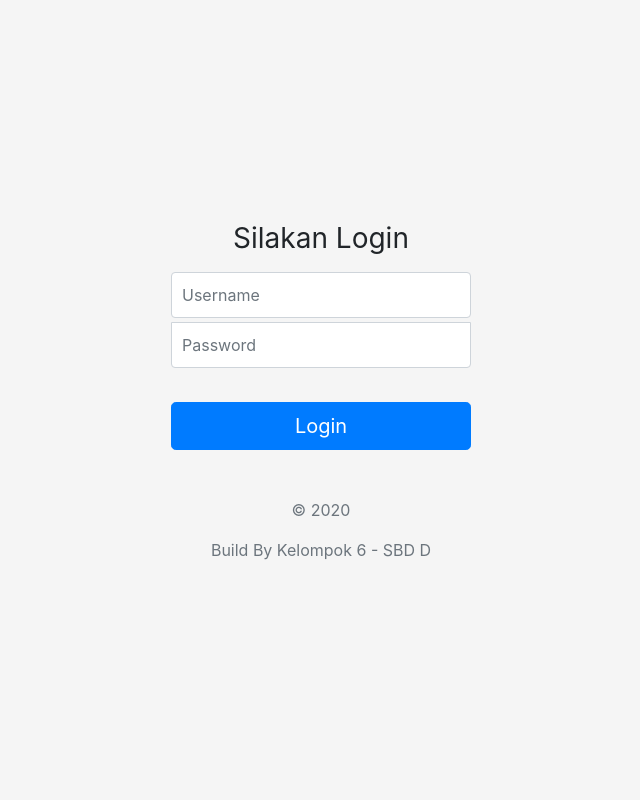
After one commit to antroytheiz/flask-sbd, a Flask app: page /login in a window 1280 px wide. The commit adds this page. Shown: the whole page, without its empty margins (319-959 px from the left). Run offline with Flask 2, Linux system fonts and the light colour scheme; some libraries are stand-ins or nearby versions.

Commit message:
update end for today

```diff
--- a/app/__init__.py
+++ b/app/__init__.py
@@ -1,6 +1,8 @@
 from flask import Flask
 # from flask_mysqldb import MySQL
 from flask_sqlalchemy import SQLAlchemy
+from flask_login import LoginManager
+
 app = Flask(__name__)
 app.secret_key = 'dawfvdfsge'
 app.config['SQLALCHEMY_DATABASE_URI'] = 'sqlite:///sbd_proyek.sqlite'
@@ -8,6 +10,9 @@ app.config['SQLALCHEMY_DATABASE_URI'] = 'sqlite:///sbd_proyek.sqlite'
 app.config['SQLALCHEMY_TRACK_MODIFICATIONS'] = False
 
 db = SQLAlchemy(app)
+login_manager = LoginManager(app)
+login_manager.login_view = 'login'
+
 # # Initialisation App
 # app.config['MYSQL_HOST'] = 'localhost'
 # app.config['MYSQL_USER'] = 'theis'
--- /dev/null
+++ b/app/forms.py
@@ -0,0 +1,9 @@
+from flask_wtf import FlaskForm
+from wtforms import StringField, PasswordField, SubmitField, BooleanField, TextAreaField
+from wtforms.validators import DataRequired
+from .models import User
+
+class LoginForm(FlaskForm):
+    username = StringField('username ')
+    password = PasswordField('password ')
+    submit = SubmitField('Login')
--- a/app/routes.py
+++ b/app/routes.py
@@ -1,19 +1,48 @@
 from app import app, db
-from flask import render_template, request, redirect, url_for
+from flask import render_template, request, redirect, url_for, flash
 from .models import (Pribadi, Polsek, Medcen, DataLapor,
-                    NomorLayanan, WebsiteResmi, ProsedurLapor)
+                    NomorLayanan, WebsiteResmi, ProsedurLapor, User)
+from flask_login import login_user, current_user, logout_user, login_required
+from .forms import LoginForm
 
-@app.route('/')
+
+
 @app.route('/dashboard')
+@login_required
 def home():
+    print(current_user.username)
     return render_template('index.html', title='Dashboard', menu='dashboard',
     data=Pribadi.query.all(), data2=Polsek.query.all())
 
+@app.route('/')
+@app.route('/login', methods=['GET','POST'])
+def login():
+    if current_user.is_authenticated:
+        return redirect(url_for('home'))
+    form = LoginForm()
+    if form.validate_on_submit():
+        user = User.query.filter_by(username=form.username.data).first()
+        password = User.query.filter_by(password=form.password.data).first()
+        if user and password:
+            login_user(user)
+            next_page = request.args.get('next')
+            return redirect(next_page) if next_page else redirect(url_for('home'))
+            return redirect(url_for('home'))
+    return render_template ('login.html', form=form, title='Login')
+
+
+@app.route('/logout')
+def logout():
+    logout_user()
+    return redirect(url_for('login'))
+
 @app.route('/pribadi/')
+@login_required
 def pribadi():
     return render_template('pribadi/pribadi.html', title='Pribadi', submenu='dataPribadi', link1='Data Pribadi' ,data=Pribadi.query.all())
 
 @app.route('/pribadi/tambah/', methods=['GET','POST'])
+@login_required
 def pribadiAdd():
     if request.method == 'POST':
         nrp = request.form['nrp']
@@ -31,6 +60,7 @@ def pribadiAdd():
         return render_template('pribadi/pribadiAdd.html', title='Tambah Pribadi', submenu='dataPribadi' ,link1='Data Pribadi', link2='Tambah Data Pribadi', link3='pribadi/')
 
 @app.route('/pribadi/<nrp>/ubah/', methods=['GET','POST'])
+@login_required
 def pribadiEdit(nrp):
     data = Pribadi.query.filter_by(nrp=nrp).first()
     if request.method == 'POST':
@@ -48,6 +78,7 @@ def pribadiEdit(nrp):
         return render_template('pribadi/pribadiAdd.html', title='Ubah Pribadi', submenu='dataPribadi' ,link1='Data Pribadi', link2='Ubah Data Pribadi', link3='pribadi/', data=data)
 
 @app.route('/pribadi/<nrp>/hapus/', methods=['GET','POST'])
+@login_required
 def pribadiDel(nrp):
     data = Pribadi.query.filter_by(nrp=nrp).first()
     db.session.delete(data)
@@ -57,13 +88,62 @@ def pribadiDel(nrp):
 # Akhir Pribadi
 
 
+# Awal DataLapor
+
+@app.route('/data_lapor/')
+@login_required
+def lapor():
+    return render_template('lapor/lapor.html', title='Data Lapor', submenu='data Lapor', link1='Data Lapor' ,data=DataLapor.query.all())
+
+@app.route('/data_lapor/tambah/', methods=['GET','POST'])
+@login_required
+def laporAdd():
+    if request.method == 'POST':
+        nama = request.form['nama']
+        kejadian = request.form['kejadian']
+        nomorHP = request.form['nophone']
+        lembaga = request.form['lembaga']
+        data = DataLapor(nama=nama, kejadian=kejadian, nomorHP=nomorHP, lembagaBerwenang=lembaga)
+        db.session.add(data)
+        db.session.commit()
+        return redirect(url_for('lapor'))
+    else:
+        return render_template('lapor/laporAdd.html', title='Data Lapor', submenu='data Lapor', link1='Data Lapor' ,data=DataLapor.query.all(), link2='Tambah Data Lapor', link3='lapor/')
+
+@app.route('/data_lapor/<id>/ubah/', methods=['GET','POST'])
+@login_required
+def laporEdit(id):
+    data = DataLapor.query.filter_by(id=id).first()
+    if request.method == 'POST':
+        nama = request.form['nama']
+        kejadian = request.form['kejadian']
+        nomorHP = request.form['nophone']
+        lembaga = request.form['lembaga']
+        db.session.add(data)
+        db.session.commit()
+        return redirect(url_for('polsek'))
+    else:
+        return render_template('polsek/polsekAdd.html', title='Ubah Polsek', submenu='dataPolsek' ,link1='Data Polsek', link2='Ubah Data Polsek', link3='polsek/', data=data)
+
+# @app.route('/data_lapor/<nomorHP>/hapus/', methods=['GET','POST'])
+# def laporDel(nama):
+#     data = Polsek.query.filter_by(kodePolsek=kodePolsek).first()
+#     db.session.delete(data)
+#     db.session.commit()
+#     return redirect(url_for('polsek'))
+
+# Akhir DataLapor
+
+
 # Awal Polsek
 
 @app.route('/polsek/')
+@login_required
 def polsek():
     return render_template('polsek/polsek.html', title='Polsek', submenu='dataPolsek', link1='Data Polsek' ,data=Polsek.query.all())
 
 @app.route('/polsek/tambah/', methods=['GET','POST'])
+@login_required
 def polsekAdd():
     if request.method == 'POST':
         kodePolsek = request.form['kdPolsek']
@@ -77,6 +157,7 @@ def polsekAdd():
         return render_template('polsek/polsekAdd.html', title='Tambah Polsek', submenu='dataPolsek' ,link1='Data Polsek', link2='Tambah Data polsek', link3='polsek/')
 
 @app.route('/polsek/<kodePolsek>/ubah/', methods=['GET','POST'])
+@login_required
 def polsekEdit(kodePolsek):
     data = Polsek.query.filter_by(kodePolsek=kodePolsek).first()
     if request.method == 'POST':
@@ -90,6 +171,7 @@ def polsekEdit(kodePolsek):
         return render_template('polsek/polsekAdd.html', title='Ubah Polsek', submenu='dataPolsek' ,link1='Data Polsek', link2='Ubah Data Polsek', link3='polsek/', data=data)
 
 @app.route('/polsek/<kodePolsek>/hapus/', methods=['GET','POST'])
+@login_required
 def polsekDel(kodePolsek):
     data = Polsek.query.filter_by(kodePolsek=kodePolsek).first()
     db.session.delete(data)
@@ -102,10 +184,12 @@ def polsekDel(kodePolsek):
 # Awal Medcen
 
 @app.route('/medcen/')
+@login_required
 def medcen():
     return render_template('medcen/medcen.html', title='Medcen', submenu='dataMedcen', link1='Data Medcen' ,data=Medcen.query.all())
 
 @app.route('/medcen/tambah/', methods=['GET','POST'])
+@login_required
 def medcenAdd():
     if request.method == 'POST':
         alamatKantor = request.form['alamatKantor']
@@ -117,6 +201,7 @@ def medcenAdd():
         return render_template('medcen/medcenAdd.html', title='Tambah Medcen', submenu='dataMedcen' ,link1='Data Medcen', link2='Tambah Data Medcen', link3='medcen/')
 
 @app.route('/medcen/<id>/ubah/', methods=['GET','POST'])
+@login_required
 def medcenEdit(id):
     data = Medcen.query.filter_by(id=id).first()
     if request.method == 'POST':
@@ -128,6 +213,7 @@ def medcenEdit(id):
         return render_template('medcen/medcenAdd.html', title='Ubah Medcen', submenu='dataMedcen' ,link1='Data Medcen', link2='Ubah Data Medcen', link3='medcen/', data=data)
 
 @app.route('/medcen/<id>/hapus/', methods=['GET','POST'])
+@login_required
 def delMedcen(id):
     data = Medcen.query.filter_by(id=id).first()
     db.session.delete(data)
@@ -135,6 +221,8 @@ def delMedcen(id):
     return redirect(url_for('medcen'))
 
 # Akhir Medcen
+
+
 
 
 # Awal Polsek
--- a/app/templates/dataLapor/laporAdd.html
+++ b/app/templates/lapor/laporAdd.html
@@ -19,7 +19,7 @@
             </div>
             <div class="form-group">
                 <label>Kejadian</label>
-                <input type="text" maxlength="100" name="kejadian" placeholder="Masukan No Layanan" required="" autocomplete="off" class="form-control" value="{% if data %}{{data[1]}}{% endif %}">
+                <input type="text" maxlength="100" name="kejadian" placeholder="Masukan Kejadian" required="" autocomplete="off" class="form-control" value="{% if data %}{{data[1]}}{% endif %}">
             </div>
             <div class="form-group">
                 <label>Nomor HP</label>
@@ -27,7 +27,7 @@
             </div>
             <div class="form-group">
                 <label>Lembaga berwenenang</label>
-                <input type="text" maxlength="50" name="lembaga" placeholder="Masukan Nomor NP" required="" autocomplete="off" class="form-control" value="{% if data %}{{data[1]}}{% endif %}">
+                <input type="text" maxlength="50" name="lembaga" placeholder="Masukan Lembaga berwenang" required="" autocomplete="off" class="form-control" value="{% if data %}{{data[1]}}{% endif %}">
             </div>
           <br><br>
           <p class="text-right">
--- /dev/null
+++ b/app/templates/login.html
@@ -0,0 +1,106 @@
+<!doctype html>
+<html lang="en">
+
+<head>
+    <meta charset="utf-8">
+    <meta name="viewport" content="width=device-width, initial-scale=1, shrink-to-fit=no">
+    <meta name="description" content="">
+    <meta name="author" content="">
+    <title>Login | SBD D</title>
+    <link rel="canonical" href="https://getbootstrap.com/docs/4.0/examples/sign-in/">
+    <!-- Bootstrap core CSS -->
+    <link rel="stylesheet" href="https://maxcdn.bootstrapcdn.com/bootstrap/4.0.0/css/bootstrap.min.css"
+        integrity="sha384-Gn5384xqQ1aoWXA+058RXPxPg6fy4IWvTNh0E263XmFcJlSAwiGgFAW/dAiS6JXm" crossorigin="anonymous">
+    <!-- Custom styles for this template -->
+    <style>
+        html,
+        body {
+            height: 100%;
+        }
+
+        body {
+            display: -ms-flexbox;
+            display: -webkit-box;
+            display: flex;
+            -ms-flex-align: center;
+            -ms-flex-pack: center;
+            -webkit-box-align: center;
+            align-items: center;
+            -webkit-box-pack: center;
+            justify-content: center;
+            padding-top: 40px;
+            padding-bottom: 40px;
+            background-color: #f5f5f5;
+        }
+
+        .form-signin {
+            width: 100%;
+            max-width: 330px;
+            padding: 15px;
+            margin: 0 auto;
+        }
+
+        .form-signin .checkbox {
+            font-weight: 400;
+        }
+
+        .form-signin .form-control {
+            position: relative;
+            box-sizing: border-box;
+            height: auto;
+            padding: 10px;
+            font-size: 16px;
+        }
+
+        .form-signin .form-control:focus {
+            z-index: 2;
+        }
+
+        .form-signin input[type="email"] {
+            margin-bottom: -1px;
+            border-bottom-right-radius: 0;
+            border-bottom-left-radius: 0;
+        }
+
+        .form-signin input[type="password"] {
+            margin-bottom: 10px;
+            border-top-left-radius: 0;
+            border-top-right-radius: 0;
+        }
+    </style>
+</head>
+
+<body class="text-center">
+    <form class="form-signin" method="POST">
+        {{ form.hidden_tag() }}
+        <h1 class="h3 mb-3 font-weight-normal">Silakan Login</h1>
+        {% if form.username.errors %}
+        {{ form.username(class='form-control mb-1 is-invalid input_user', placeholder='Username') }}
+        <div class="text-center invalid-feedback">
+            {% for error in form.username.errors %}
+                {{error}}
+            {% endfor %}
+        </div>
+        {% else %}
+            {{ form.username(class='form-control mb-1 input_user', placeholder='Username') }}
+        {% endif %}
+
+
+        {% if form.password.errors %}
+        {{ form.password(class='form-control is-invalid input_user', placeholder='Password') }}
+        <div class="text-center invalid-feedback">
+            {% for error in form.password.errors %}
+                {{error}}
+            {% endfor %}
+        </div>
+        {% else %}
+           {{ form.password(class='form-control input_user', placeholder='Password') }}
+        {% endif %}
+        <br>
+        {{ form.submit(class='btn btn-lg btn-primary btn-block') }}
+        <p class="mt-5 mb-3 text-muted">&copy; 2020</p>
+        <p class="text-muted">Build By Kelompok 6 - SBD D</p>
+    </form>
+</body>
+
+</html>
```
Also changed, not shown: app/models.py (+14 -2 lines), app/templates/lapor/lapor.html (renamed from app/templates/dataLapor/lapor.html, +7 -17 lines), app/templates/layout.html (+4 -4 lines), app/templates/snippets/sidebar.html (+6 -2 lines), app/templates/snippets/topbar.html (+7 -0 lines), app/sbd_proyek.sqlite.
